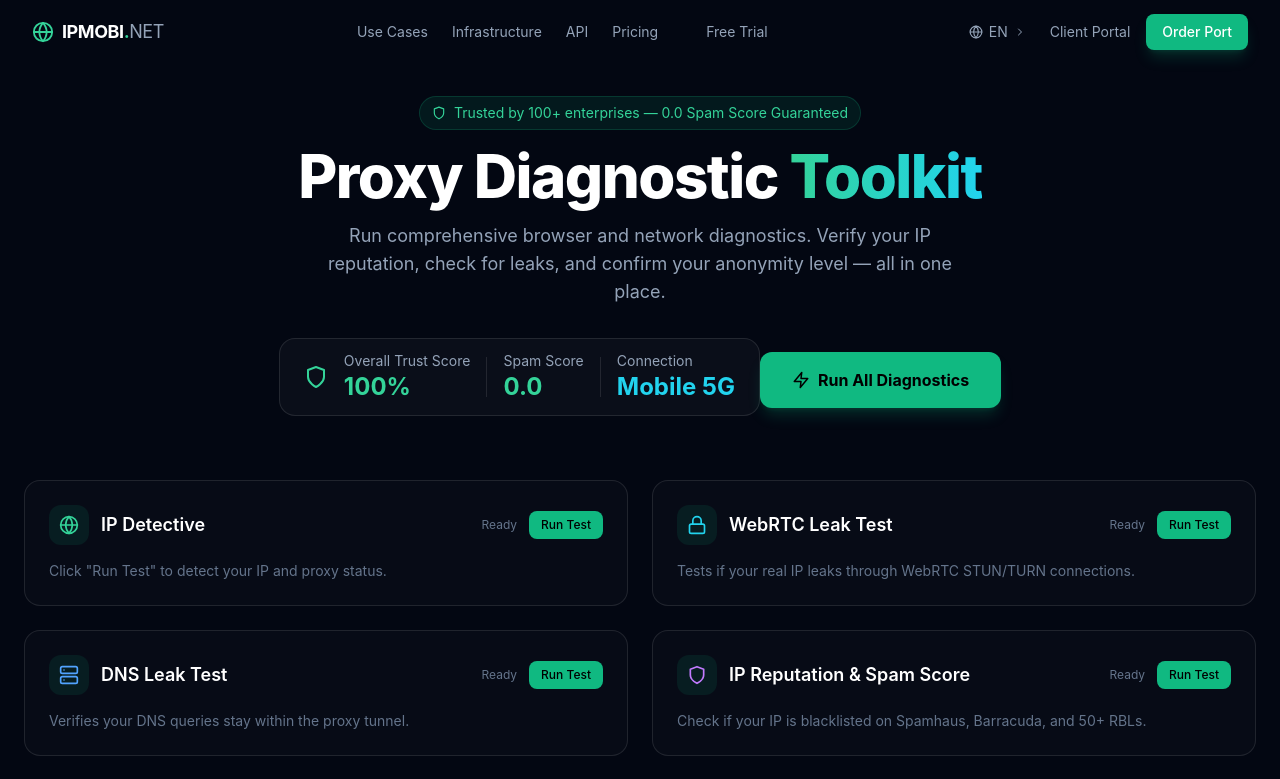
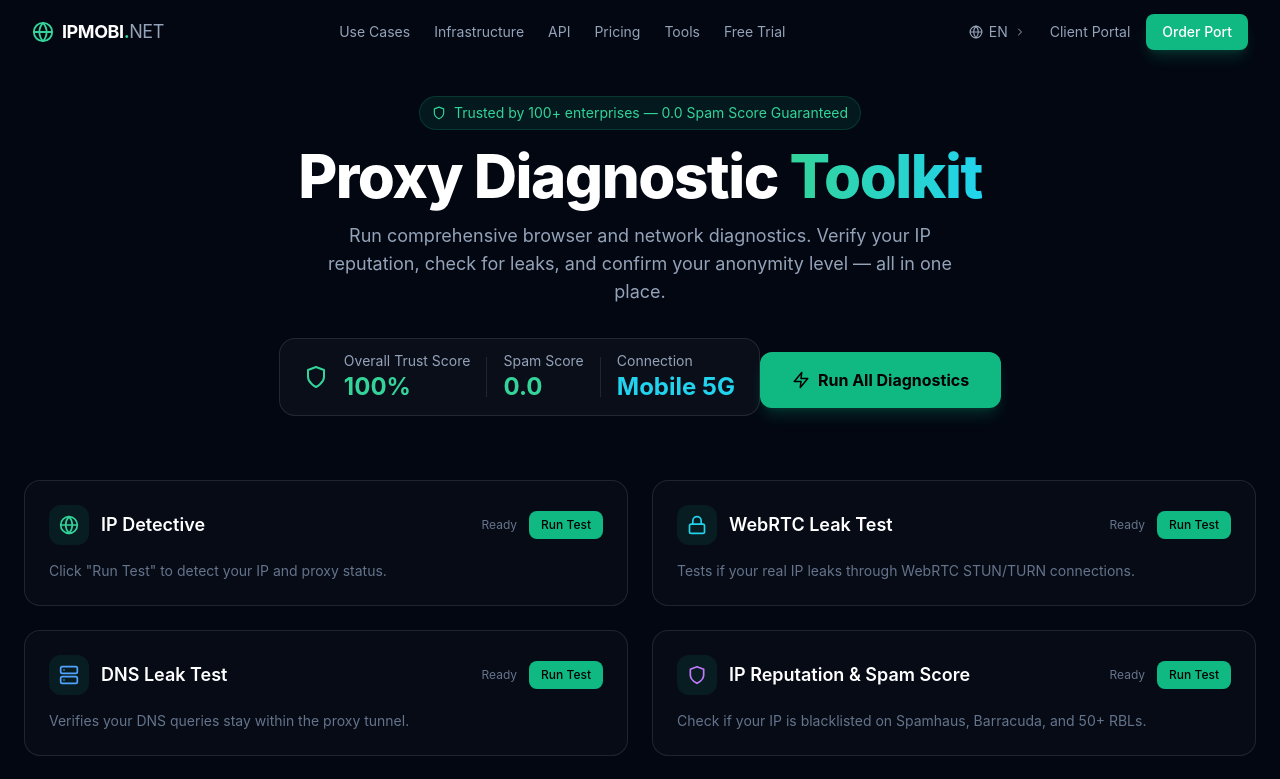
Before and after one commit to ipmobinet/ipmobi-landing, a Next.js app: page /tools in a window 1280 px wide. Shown: the top 779 px of the page. Built offline with nearby package versions, Linux system fonts and the light colour scheme.

Commit message:
Fix Tools nav link text rendering

```diff
--- a/src/components/Navbar.tsx
+++ b/src/components/Navbar.tsx
@@ -12,12 +12,12 @@ const locales: { code: Locale; label: string }[] = [
   { code: "ru", label: "RU" },
 ];
 
-const navLinks: { key: string; href: string }[] = [
+const navLinks: { key: string; href: string; label?: string }[] = [
   { key: "navUseCases", href: "#usecases" },
   { key: "navInfra", href: "#infrastructure" },
   { key: "navAPI", href: "#developers" },
   { key: "navPricing", href: "#pricing" },
-  { key: "Tools", href: "/tools" },
+  { key: "", href: "/tools", label: "Tools" },
   { key: "navTrial", href: "/trial" },
 ];
 
@@ -71,7 +71,7 @@ export default function Navbar() {
               href={link.href}
               className="text-sm text-slate-400 hover:text-white transition-colors"
             >
-              {t(link.key as any)}
+              {link.label || t(link.key as any)}
             </a>
           ))}
         </div>
```
